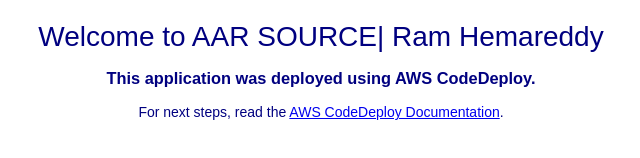
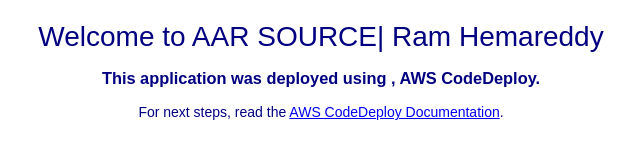
Before and after one commit to kondsrav/aws_codepipeline, a plain HTML site: page index.html in a window 1280 px wide. Shown: the part 330-488 px from the top of the page, 319-959 px from the left. Drawn offline with Linux system fonts and the light colour scheme.

Commit message:
Update index.html

```diff
--- a/index.html
+++ b/index.html
@@ -29,7 +29,7 @@
     <img src="https://s3.ap-south-1.amazonaws.com/www.basava.com/aar_logo_final.png" style="max-width: 20%;">
     <h1>Congratulations!!! </h1>
       <h2>Welcome to AAR SOURCE| Ram Hemareddy</h2>
-    <h3>This application was deployed using AWS CodeDeploy.</h3>
+    <h3>This application was deployed using , AWS CodeDeploy.</h3>
     <p>For next steps, read the <a href="http://aws.amazon.com/documentation/codedeploy">AWS CodeDeploy Documentation</a>.</p>
   </div>
 </body>
```
